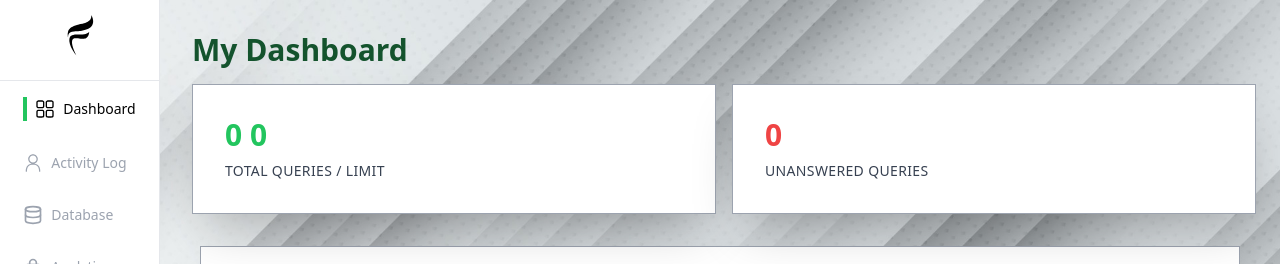
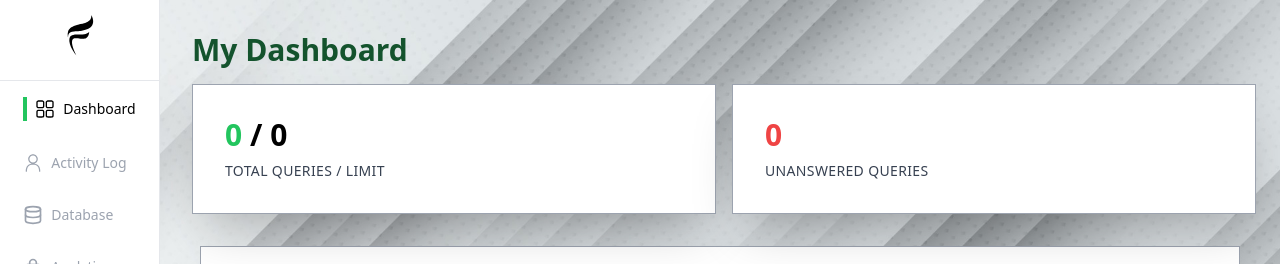
Before and after one commit to ryantzr1/FRIDAY-1, a Next.js app in the folder FRIDAY Main Website/: page / in a window 1280 px wide. Shown: the top 264 px of the page. Built offline with nearby package versions, Linux system fonts and the light colour scheme; no server answers; sample sign-in values are in the browser's storage.

Commit message:
fixed some bugs

```diff
--- a/FRIDAY Main Website/src/pages/index.js
+++ b/FRIDAY Main Website/src/pages/index.js
@@ -2,12 +2,25 @@ import { useState, useEffect } from "react";
 import axios from "axios";
 import { useAuth } from "../context/AuthContext";
 
-function CounterCard({ value, limit, label, color }) {
+function LimitCounterCard({ value, limit, label, color }) {
   return (
-    <div
-      className={`bg-white rounded-xs shadow-2xl p-8 flex-grow-0 flex-shrink-0 w-1/2 mr-4 border border-gray-400`}
-    >
-      <div className={`text-3xl font-bold ${color} mb-2`}>{value} {limit && <span className="text-black">/ {limit}</span>}</div>
+    <div className="bg-white rounded-xs shadow-2xl p-8 flex-grow-0 flex-shrink-0 w-1/2 mr-4 border border-gray-400">
+      <div className={`text-3xl font-bold ${color} mb-2`}>
+        {value} <span className="text-black">/ {limit}</span>
+      </div>
+      <div className="text-sm text-gray-700 uppercase tracking-wide">
+        {label}
+      </div>
+    </div>
+  );
+}
+
+function CounterCard({ value, label, color }) {
+  return (
+    <div className="bg-white rounded-xs shadow-2xl p-8 flex-grow-0 flex-shrink-0 w-1/2 mr-4 border border-gray-400">
+      <div className={`text-3xl font-bold ${color} mb-2`}>
+        {value}
+      </div>
       <div className="text-sm text-gray-700 uppercase tracking-wide">
         {label}
       </div>
@@ -104,7 +117,7 @@ function Home() {
     <main className="pt-8 px-4 sm:px-6 lg:px-8 mr-2">
       <h1 className="text-3xl font-bold mb-4 text-green-900">My Dashboard</h1>
       <div className="flex justify-between mb-8">
-        <CounterCard
+        <LimitCounterCard
           value={`${totalQueries}`}
           limit={limit}
           label="Total Queries / Limit"
```
